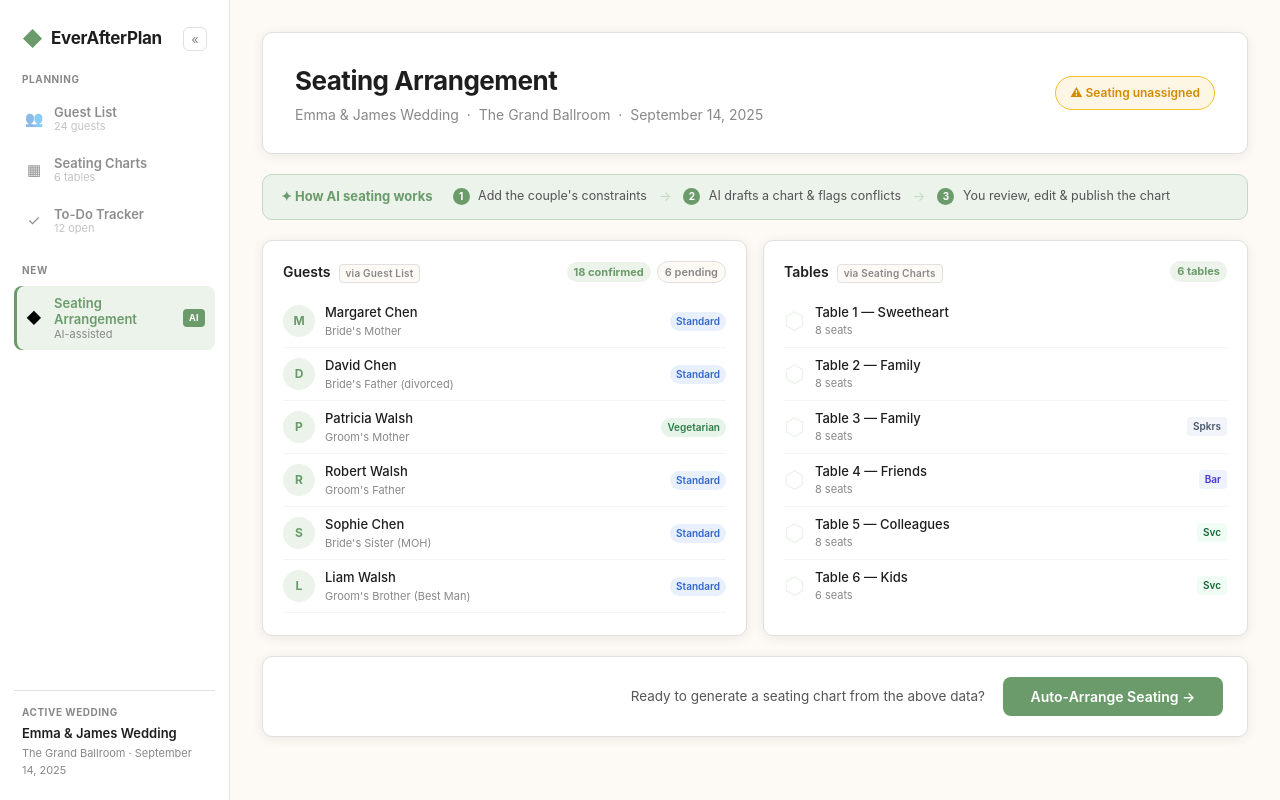
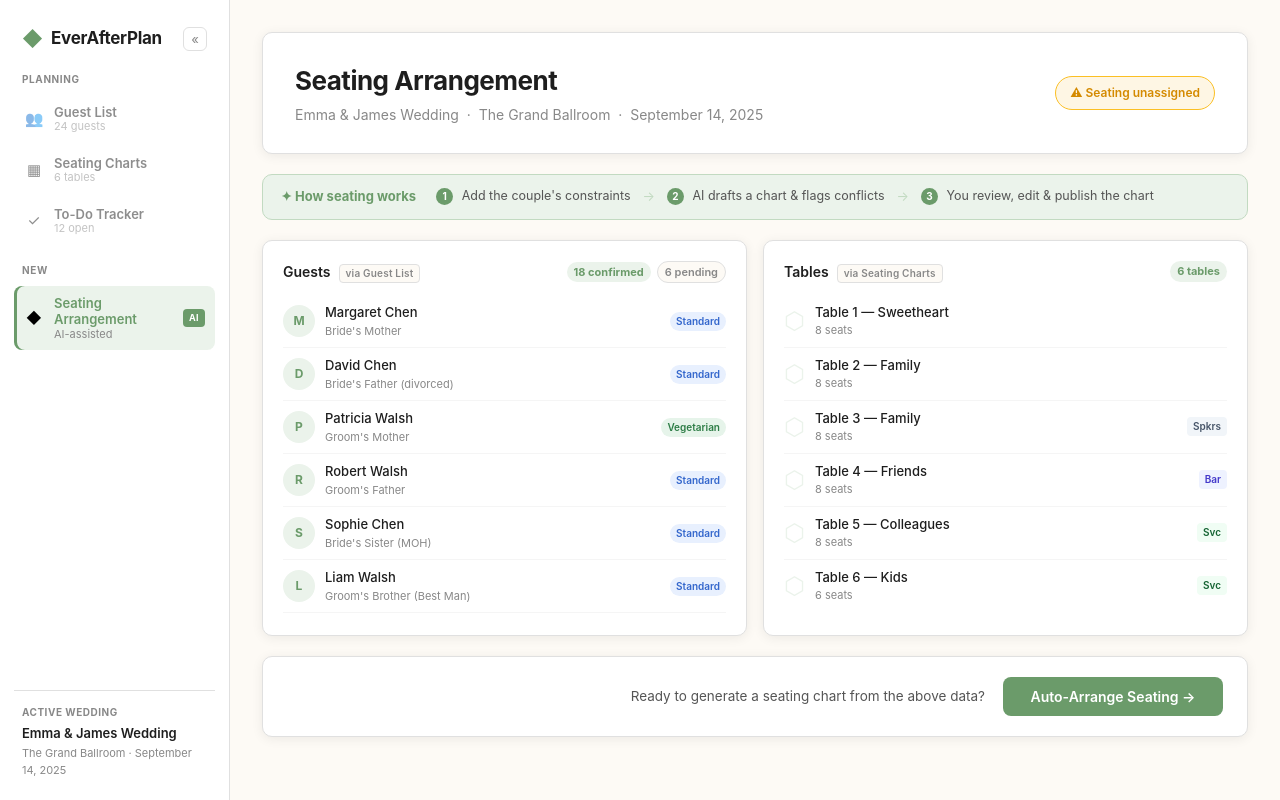
Before and after one commit to medhavinv/AcuityMD_takehome, a React (Vite) app in the folder prototype/: page / in a window 1280 px wide. Built offline with nearby package versions, Linux system fonts and the light colour scheme.

Commit message:
Remove "AI" from how-it-works banner on overview
https://claude.ai/code/session_01TvQc9PaTF4rtv5o3GBatuw

```diff
--- a/prototype/src/App.jsx
+++ b/prototype/src/App.jsx
@@ -349,7 +349,7 @@ function Dashboard({ onStart }) {
       </div>
 
       <div className="how-strip">
-        <span className="how-strip-title">✦ How AI seating works</span>
+        <span className="how-strip-title">✦ How seating works</span>
         <div className="how-strip-steps">
           <span className="how-strip-step"><b>1</b> Add the couple's constraints</span>
           <span className="how-arrow">→</span>
```
